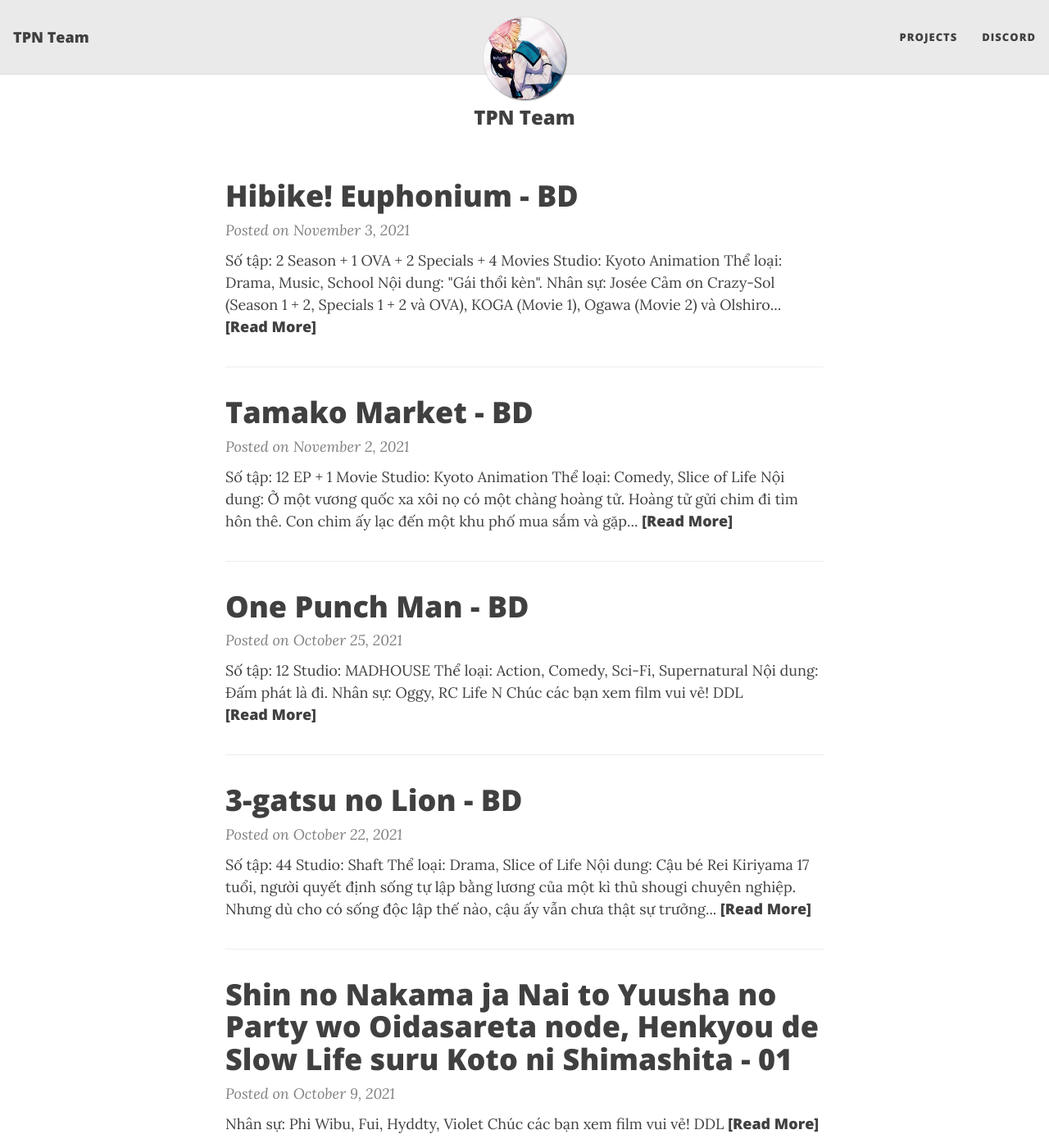
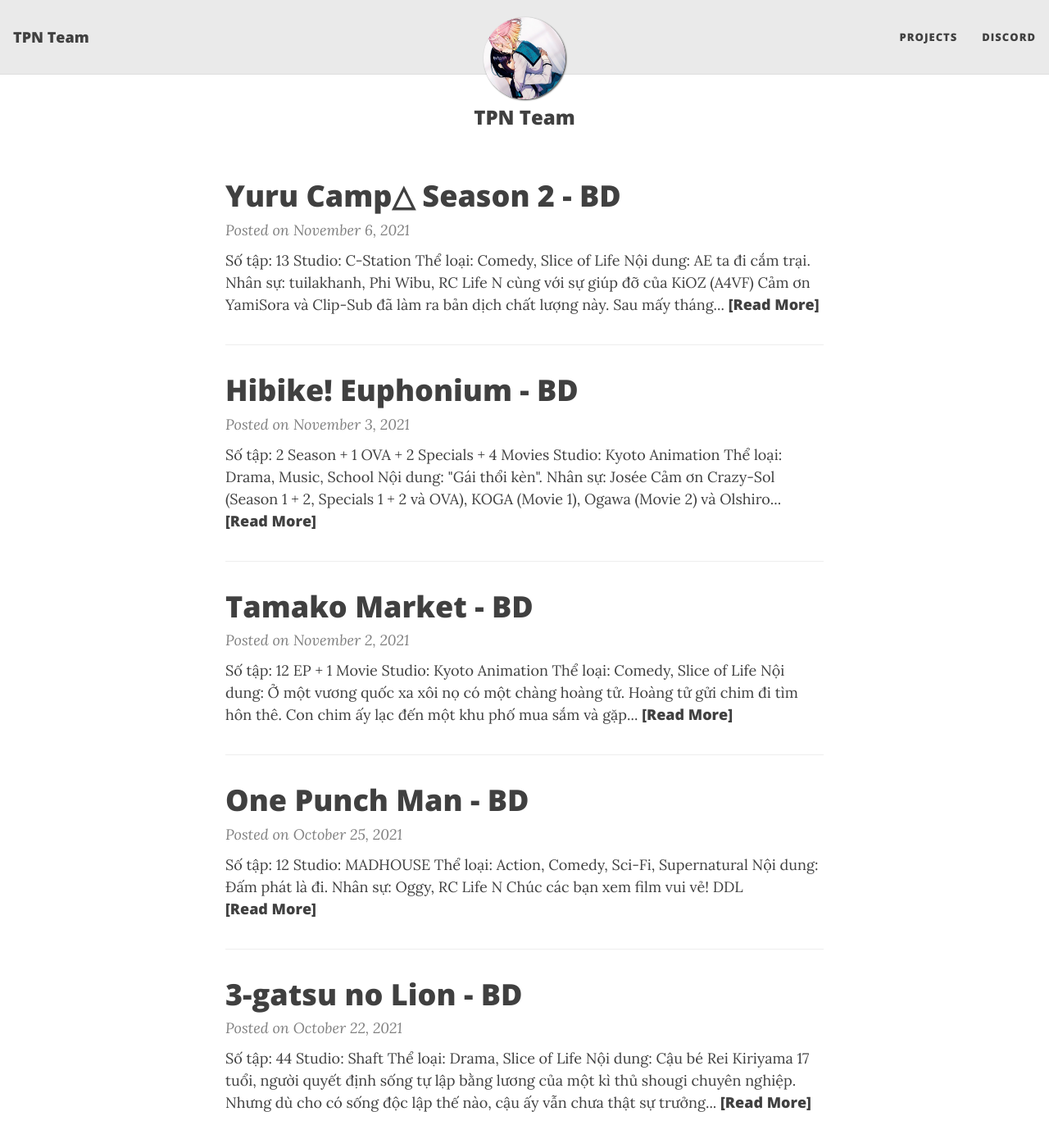
Before and after one commit to TPN-Team/TPN-Team.github.io, a Jekyll site: the page built from index.html, in a window 1280 px wide and 1400 px high. Shown: the whole window at 82% size. Built offline with Jekyll 4.4.1, drawn with Linux system fonts in a browser that asks for light colours; nearby versions of some CDN libraries; the list of posts is cut into pages by our own code.

Commit message:
Yuru Camp△ Season 2

```diff
--- /dev/null
+++ b/_posts/2021-11-06-yuru-camp-2.md
@@ -0,0 +1,28 @@
+---
+layout: post
+title: "Yuru Camp△ Season 2 - BD"
+share-description: ""
+tags: [Yuru Camp△2]
+comments: false
+---
+
+![Thumb](https://tpn-team.github.io/assets/img/YuruCamp2_thumb.jpg){: .mx-auto.d-block :}
+<center>
+<b>Số tập:</b> 13<br>
+<b>Studio:</b> C-Station <br>
+<b>Thể loại:</b> Comedy, Slice of Life <br>
+<b>Nội dung:</b> AE ta đi cắm trại.
+ <br>
+
+<hr>
+
+<b>Nhân sự:</b> tuilakhanh, Phi Wibu, RC Life N cùng với sự giúp đỡ của KiOZ (A4VF) <br>
+Cảm ơn <b>YamiSora và Clip-Sub</b> đã làm ra bản dịch chất lượng này. <br>
+Sau mấy tháng delay vì lười thì cuối cùng xong =)), mình cũng khá tâm huyết với bộ này nên bài này mình sẽ "xàm" hơi nhiều tí.<br>
+Về phần Sub vẫn là bản dịch của YamiSora và Clip-sub và được mình dịch thêm những Sign còn thiếu, sửa một số lỗi chính tả nhỏ và thêm lượng kha khá TypeSet. Mình khuyến khích các bạn sử dụng xy-vsfilter(MPC) hoặc libass(MPV) để đọc sub giúp có trải nghiệm xem sub chính xác và mượt mà nhất, các bạn có thể lên web và xem hướng dẫn của mình về cách cài Player và sử dụng để xem qua web của Team. Mình khuyến khích các bạn ko nên sử dụng VLC, theo trải nghiệm của mình thì nó cực kỳ cùi.<br>
+Về phần Encode. Source BD của Yuru Camp khá ổn, vấn đề giải quyết đó là hiện tượng răng của do line-art xấu gây nên. Mình đã Descale xuống Native Resolution sau đó Upscale lên lại tiếp sau đó là khử răng cưa mạnh để cải thiện vấn đề line-art và răng cửa. Tạo Mask để giữa lại những phần không nên Descale và AA. Mọi chi tiết của BD được phủ lên một lớp Noise, mình đã cố găng điều chỉnh để có thể vừa denoise nhưng không làm mất đi chi tiết. Sau đó mình khử đi những artifact có thể nhìn thấy được như Halo, Banding... cuối cùng là thêm Grain bằng AdaptiveGrain. Toàn bộ Video được Encode bằng x265 ở setting hợp lý cân bằng giữa độ nén và chất lượng video.<br>
+So với TV thì BD cũng có thay đổi kha khá nhiều(Nhiều nhất chắc là xe chiến của Rin). Sau đây là một số hình ảnh thay đổi giữa TV và BD ở tập 1 và 2 mầy tập sau mình lười quá nên có dịp mình sẽ làm hết =))). <a href="https://bin.disroot.org/?f37fd0e14f3bad5c#8Uf19ozgAw91Utw4jui6wLYwAhBjLtRbRjrrAs9nhthT">BD vs TV</a><br>
+Chúc cá bạn xem film vui vẻ!<br><br>
+<b><a href="https://github.com/TPN-Team/TPN-Team-DDL/blob/master/Yuru%20Camp%E2%96%B3%20Season%202.md">DDL</a></b> <br>
+</center>
+<!-- excerpt-end -->
--- a/projects.md
+++ b/projects.md
@@ -49,4 +49,5 @@ title: Projects
 | ![Watashi ni Tenshi ga Maiorita](https://tpn-team.github.io/assets/img/WatashiniTenshigaMaiorita.jpg) | **Watashi ni Tenshi ga Maiorita** <br><br> **Status**: BD complete <br> [DDL](https://github.com/TPN-Team/TPN-Team-DDL/blob/master/Watashi%20ni%20Tenshi%20ga%20Maiorita.md) <br><br> **Nhân Sự**: Bố vk TPN, Phi Wibu |
 | ![Yagate Kimi ni Naru](https://tpn-team.github.io/assets/img/YagateKiminiNaru.jpg) | **Yagate Kimi ni Naru** <br><br> **Status**: BD complete <br> [DDL](https://github.com/TPN-Team/TPN-Team-DDL/blob/master/Yagate%20Kimi%20ni%20Naru.md) <br><br> **Nhân Sự**: Phi Wibu |
 | ![Yuragi-sou no Yuuna-san](https://tpn-team.github.io/assets/img/Yuragi.jpg) | **Yuragi-sou no Yuuna-san** <br><br> **Status**: BD complete <br> [DDL](https://github.com/TPN-Team/TPN-Team-DDL/blob/master/Yuragi.md) <br><br> **Nhân Sự**: Phi Wibu |
+| ![Yuru Camp△2](https://tpn-team.github.io/assets/img/YuruCamp2.jpeg) | **Yuru Camp△ Season 2** <br><br> **Status**: BD complete <br> [DDL](https://github.com/TPN-Team/TPN-Team-DDL/blob/master/Yuru%20Camp%E2%96%B3%20Season%202.md) <br><br> **Nhân Sự**: tuilakhanh, Phi Wibu, RC Life N cùng với sự giúp đỡ của KiOZ (A4VF)|
 | ![ZBL](https://tpn-team.github.io/assets/img/zbl.jpg) | **Zombie Land Saga** <br><br> **Status**: BD complete <br> [DDL](https://github.com/TPN-Team/TPN-Team-DDL/blob/master/Zombie%20Land%20Saga.md) <br><br> **Nhân Sự**: Kiếm Phong Kim |
```
Also changed, not shown: assets/img/YuruCamp2.jpeg (added), assets/img/YuruCamp2_thumb.jpg (added).
